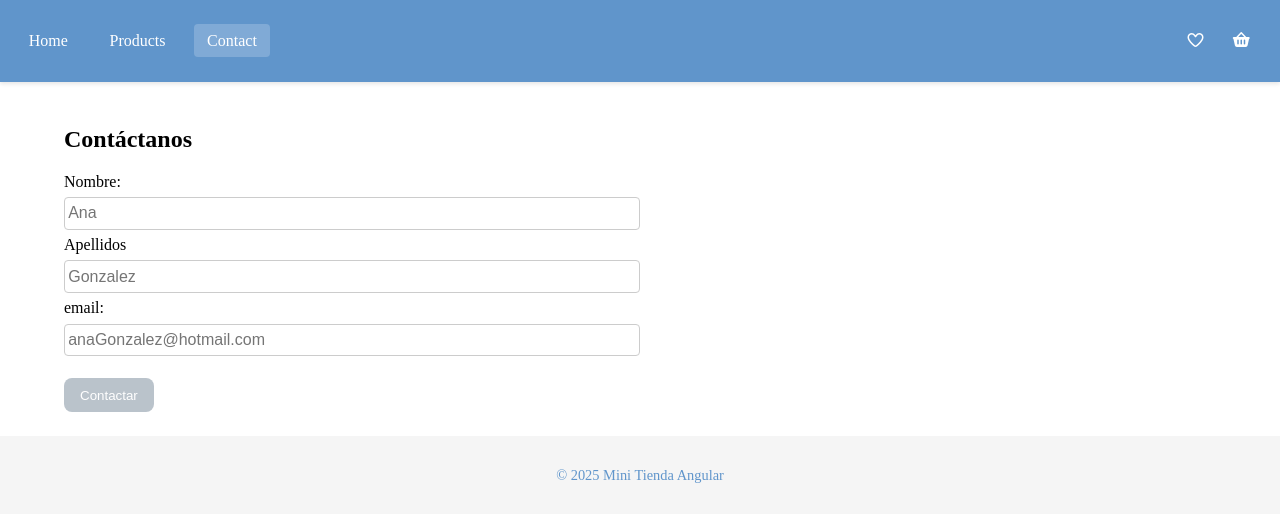
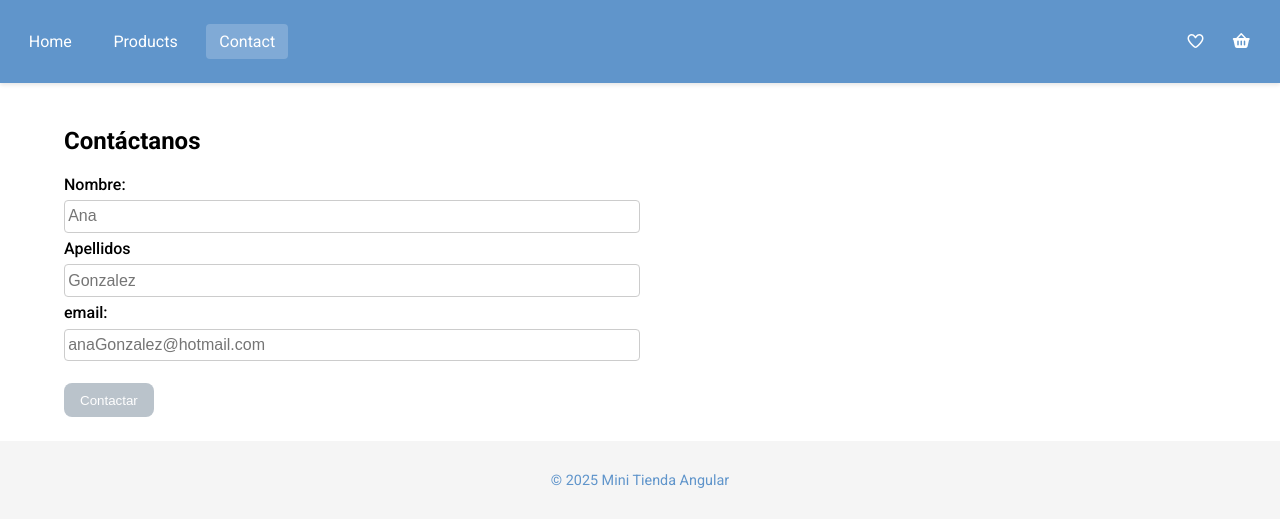
Before and after one commit to nadinestrella/mini-tienda, an Angular app: page /contact in a window 1280 px wide. Shown: the top 526 px of the page. Built offline with nearby package versions, Linux system fonts and the light colour scheme.

Commit message:
added roboto font

```diff
--- a/src/app/app.css
+++ b/src/app/app.css
@@ -1,8 +1,6 @@
 /* src/styles.css */
 
 body {
-  font-family: system-ui, -apple-system, BlinkMacSystemFont, 'Segoe UI', Roboto, Oxygen, Ubuntu,
-    Cantarell, 'Open Sans', 'Helvetica Neue', sans-serif;
   margin: 0;
   padding: 0;
   display: flex;
--- a/src/styles.css
+++ b/src/styles.css
@@ -1,7 +1,11 @@
 /* You can add global styles to this file, and also import other style files */
+
+@import url('https://fonts.googleapis.com/css2?family=Roboto:ital,wght@0,100..900;1,100..900&display=swap');
+
 html,
 body {
   margin: 0;
   padding: 0;
   box-sizing: border-box;
+  font-family: 'Roboto', sans-serif;
 }
```
